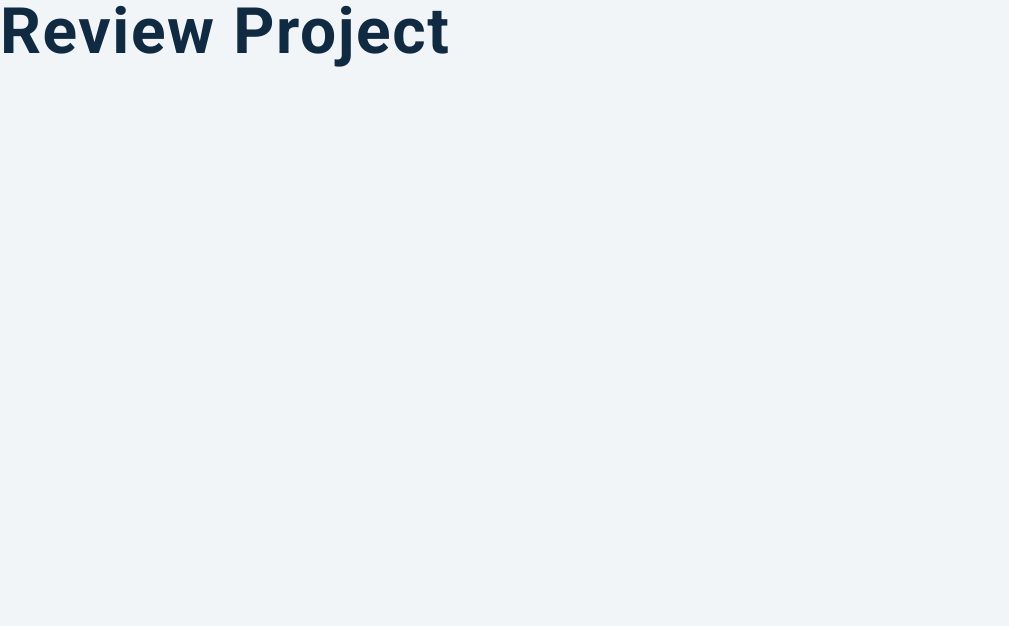
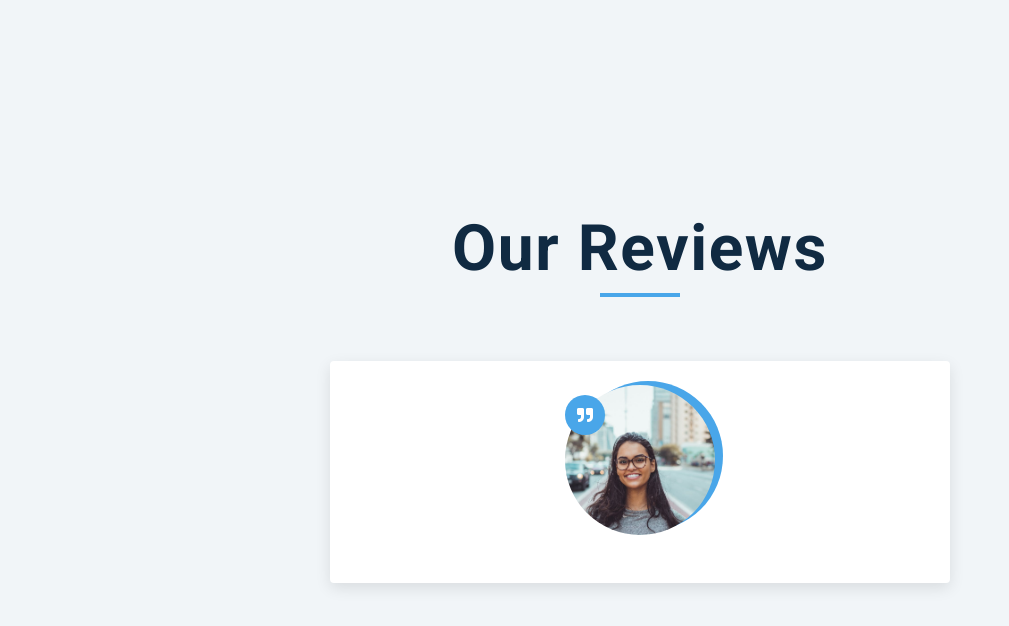
Before and after one commit to MulukenMekuriya/javascript-basic-projects, a plain HTML site: page 03-reviews/setup/index.html in a window 1280 px wide. Shown: the whole page, without its empty margins (0-1009 px from the left). Drawn offline with nearby package versions, Linux system fonts and the light colour scheme.

Commit message:
working on html file

```diff
--- a/03-reviews/setup/index.html
+++ b/03-reviews/setup/index.html
@@ -14,8 +14,22 @@
     <link rel="stylesheet" href="styles.css" />
   </head>
   <body>
-    <h1>review project</h1>
-    <!-- javascript -->
+    <main>
+      <section class="container">
+        <div class="title">
+          <h1>Our Reviews</h1>
+        <div class="underline"></div>
+        </div>
+    <article class="review">
+      <div class="img-container">
+        <img src="person-1.jpeg" id="person-img" alt="">
+      </div>
+
+    </article>
+
+      </section>
+    </main>
+<!-- javascript -->
     <script src="app.js"></script>
   </body>
 </html>
```
